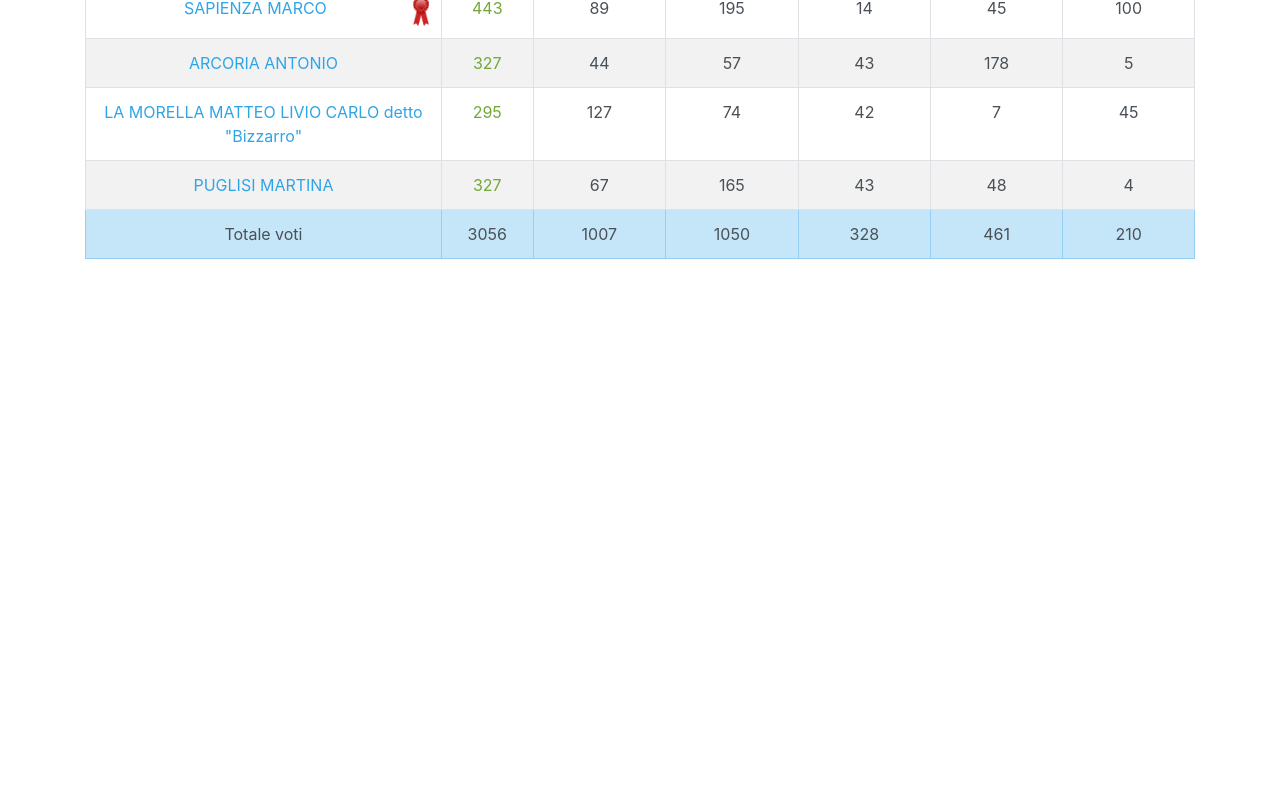
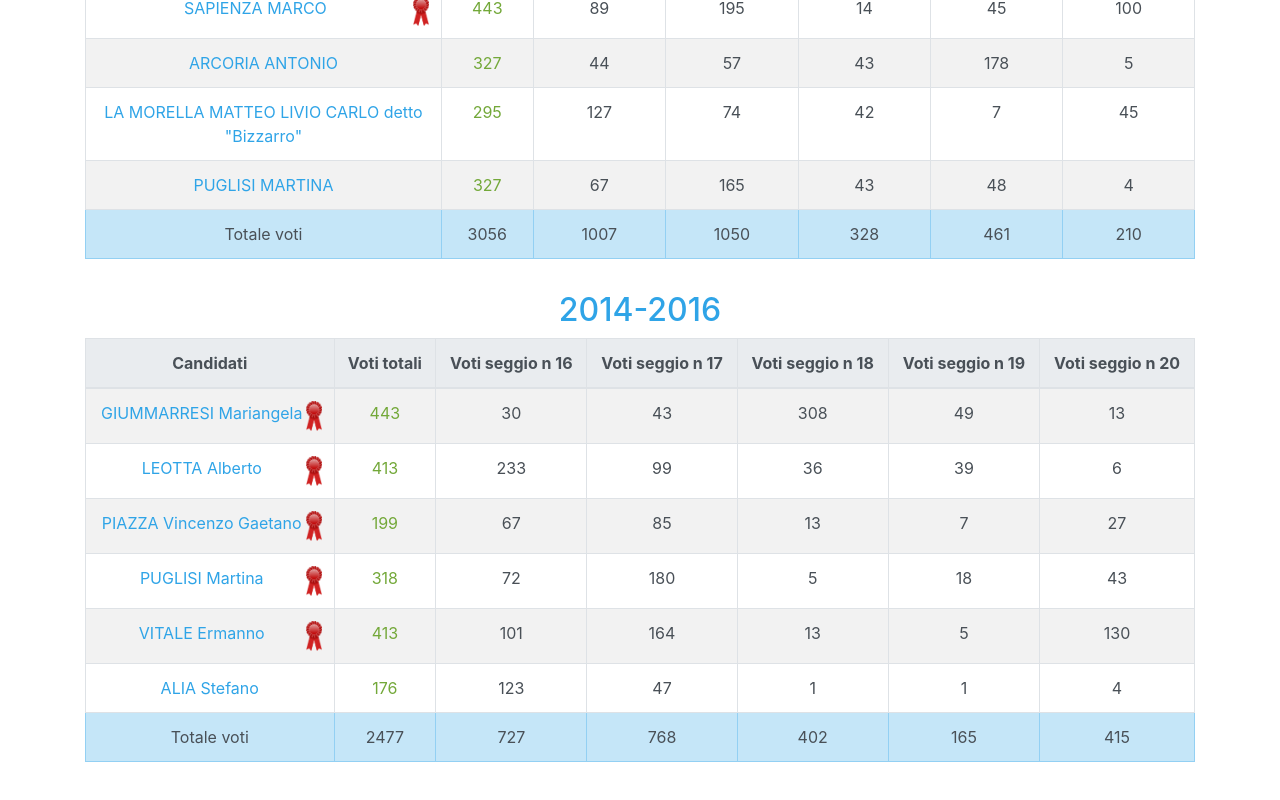
Before and after one commit to UNICT-DMI/UNICT-Elezioni, a React (Create React App) app: page /#/facolta_medicina in a window 1280 px wide. Shown: the part 1057-1857 px from the top of the page. Before the commit the page ends 1482 px from the top, so only its background shows below. Built offline with nearby package versions, Linux system fonts and the light colour scheme.

Commit message:
feat(med): add 2014-2016 results (#90)

```diff
--- a/src/app/App.tsx
+++ b/src/app/App.tsx
@@ -51,6 +51,7 @@ const App = (): JSX.Element => {
               <div className="py-4">
                 <ResultsMed anno="2018-2020" path="Coordinamento_medicina" />
                 <ResultsMed anno="2016-2018" path="Coordinamento_medicina" />
+                <ResultsMed anno="2014-2016" path="Coordinamento_medicina" />
               </div>
             </Route>
             <Route exact path="/dipartimenti">
--- a/src/data/2014-2016/Coordinamento_medicina.json
+++ b/src/data/2014-2016/Coordinamento_medicina.json
@@ -28,7 +28,7 @@
     },
     "eletti": [
         {
-            "nome_candidato": "GIUMMARRESI Mariangela",
+            "nominativo": "GIUMMARRESI Mariangela",
             "voti": {
                 "totali": 443,
                 "seggio_n_16": 30,
@@ -39,7 +39,7 @@
             }
         },
         {
-            "nome_candidato": "LEOTTA Alberto",
+            "nominativo": "LEOTTA Alberto",
             "voti": {
                 "totali": 413,
                 "seggio_n_16": 233,
@@ -50,7 +50,7 @@
             }
         },
         {
-            "nome_candidato": "PIAZZA Vincenzo Gaetano",
+            "nominativo": "PIAZZA Vincenzo Gaetano",
             "voti": {
                 "totali": 199,
                 "seggio_n_16": 67,
@@ -61,7 +61,7 @@
             }
         },
         {
-            "nome_candidato": "PUGLISI Martina",
+            "nominativo": "PUGLISI Martina",
             "voti": {
                 "totali": 318,
                 "seggio_n_16": 72,
@@ -72,7 +72,7 @@
             }
         },
         {
-            "nome_candidato": "VITALE Ermanno",
+            "nominativo": "VITALE Ermanno",
             "voti": {
                 "totali": 413,
                 "seggio_n_16": 101,
@@ -85,7 +85,7 @@
     ],
     "non_eletti": [
         {
-            "nome_candidato": "ALIA Stefano",
+            "nominativo": "ALIA Stefano",
             "voti": {
                 "totali": 176,
                 "seggio_n_16": 123,
```
